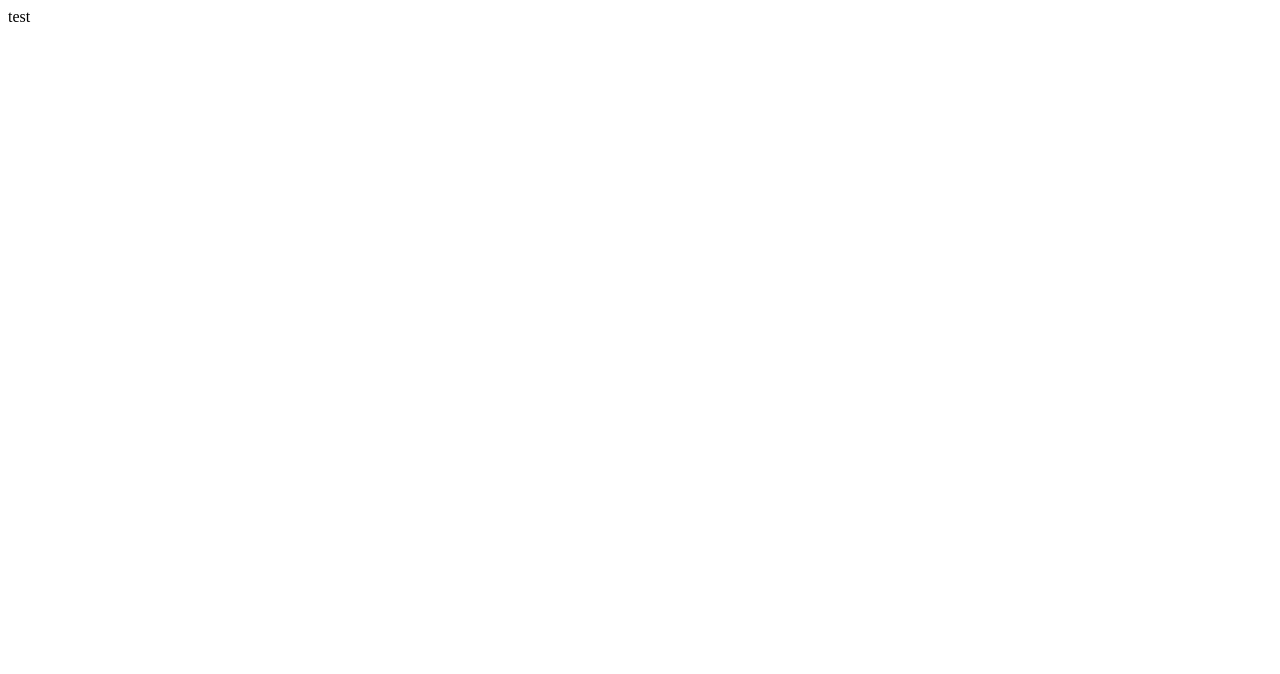
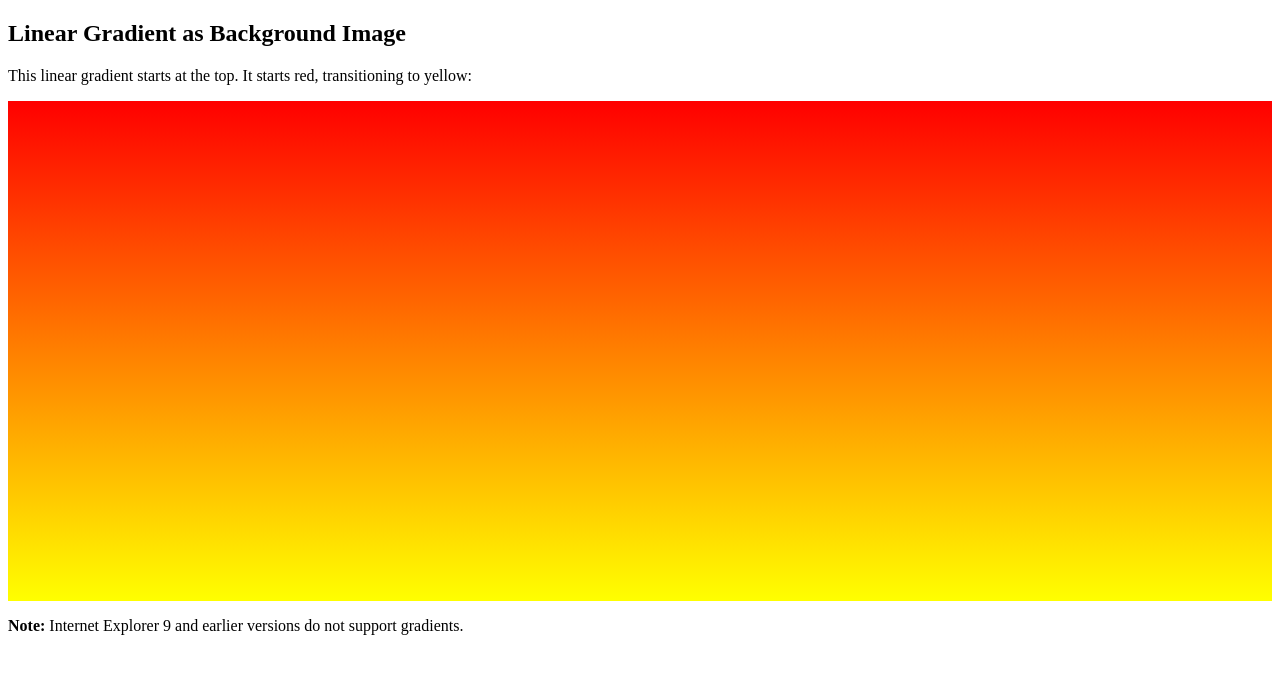
Before and after one commit to Xahann/Xahann.github.io, a plain HTML site: page index.html in a window 1280 px wide. Drawn offline with Linux system fonts and the light colour scheme.

Commit message:
Update index.html

```diff
--- a/index.html
+++ b/index.html
@@ -1 +1,22 @@
-<h>test</h>
+<!DOCTYPE html>
+<html>
+<head>
+<style>
+#grad1 {
+  height: 500px;
+  background-color: #cccccc;
+  background-image: linear-gradient(red, yellow);
+  background-position: center; /* Center the image */
+  background-repeat: no-repeat; /* Do not repeat the image */
+  background-size: cover; /* Resize the background image to cover the entire container */
+}
+</style>
+</head>
+<body>
+
+<h2>Linear Gradient as Background Image</h2>
+<p>This linear gradient starts at the top. It starts red, transitioning to yellow:</p>
+
+
+<div id="grad1"></div>
+<p><strong>Note:</strong> Internet Explorer 9 and earlier versions do not support gradients.</p>
```
